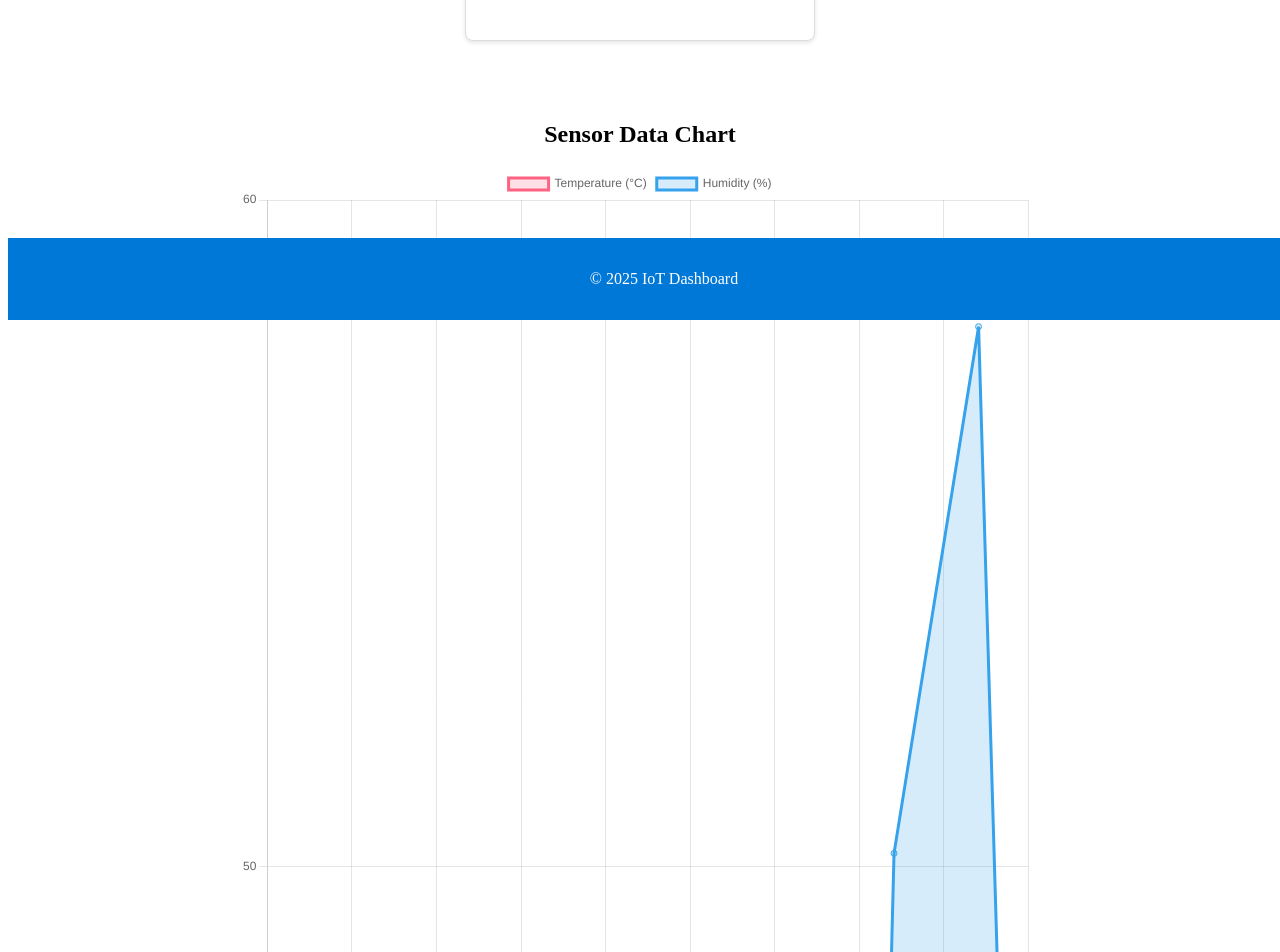
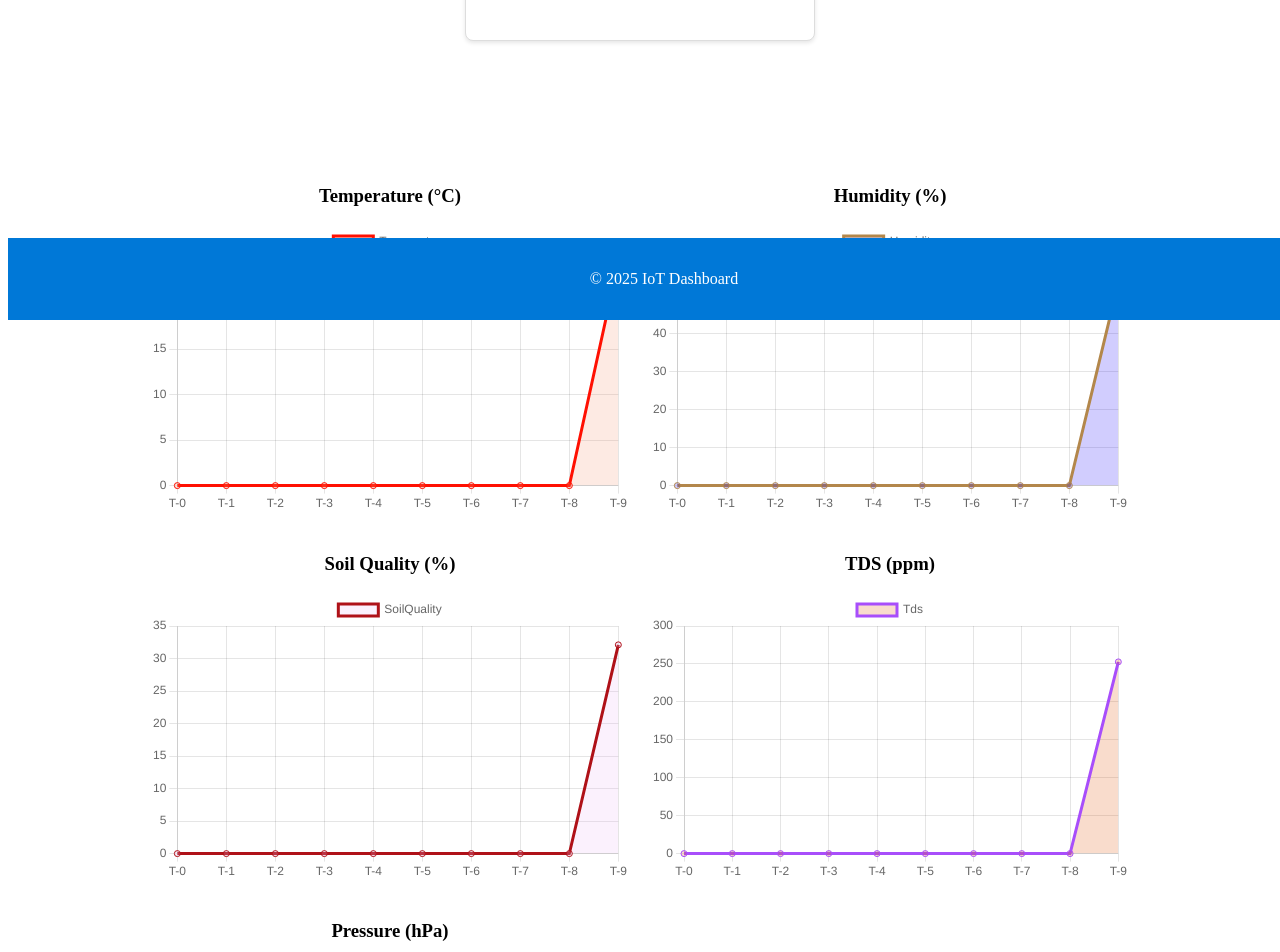
Before and after one commit to Pranab4321/iotMonitoringDashboard, a React (Create React App) app: page / in a window 1280 px wide. Shown: the part 480-1432 px from the top of the page. Built offline with nearby package versions, Linux system fonts and the light colour scheme.

Commit message:
Update SensorChart.js

```diff
--- a/src/components/SensorChart.js
+++ b/src/components/SensorChart.js
@@ -1,46 +1,45 @@
-// import React from 'react';
-
-// const SensorChart = () => {
-//   return (
-//     <div>
-//       <h3>Sensor Chart</h3>
-//     </div>
-//   );
-// };
-
-// export default SensorChart;
-import React, { useEffect, useRef } from 'react';
+import React, { useEffect, useRef, useState } from 'react';
 import Chart from 'chart.js/auto';
 
 function SensorChart() {
-  const chartRef = useRef(null);
+  const chartRefs = {
+    temperature: useRef(null),
+    humidity: useRef(null),
+    soilQuality: useRef(null),
+    tds: useRef(null),
+    pressure: useRef(null),
+  };
+
+  const [chartData, setChartData] = useState({
+    temperature: Array(10).fill(0),
+    humidity: Array(10).fill(0),
+    soilQuality: Array(10).fill(0),
+    tds: Array(10).fill(0),
+    pressure: Array(10).fill(0),
+  });
 
   useEffect(() => {
-    const ctx = chartRef.current.getContext('2d');
-    const sensorChart = new Chart(ctx, {
+    const chartInstances = {};
+
+    Object.keys(chartRefs).forEach((sensor) => {
+      const ctx = chartRefs[sensor].current.getContext('2d');
+      chartInstances[sensor] = new Chart(ctx, {
         type: 'line',
         data: {
           labels: Array.from({ length: 10 }, (_, i) => `T-${i}`),
           datasets: [
             {
-            label: 'Temperature (°C)',
-            data: Array(10).fill(0),
-            borderColor: 'rgba(255, 99, 132, 1)',
-            backgroundColor: 'rgba(255, 99, 132, 0.2)',
-            fill: true,
-          },
-          {
-            label: 'Humidity (%)',
-            data: Array(10).fill(0),
-            borderColor: 'rgba(54, 162, 235, 1)',
-            backgroundColor: 'rgba(54, 162, 235, 0.2)',
+              label: sensor.charAt(0).toUpperCase() + sensor.slice(1),
+              data: chartData[sensor],
+              borderColor: getRandomColor(),
+              backgroundColor: getRandomColor(0.2),
               fill: true,
             },
           ],
         },
         options: {
           responsive: true,
-        maintainAspectRatio: false,
+          maintainAspectRatio: true,
           plugins: {
             legend: {
               position: 'top',
@@ -56,25 +55,82 @@ function SensorChart() {
           },
         },
       });
+    });
 
     const interval = setInterval(() => {
-      sensorChart.data.datasets[0].data.shift();
-      sensorChart.data.datasets[0].data.push((20 + Math.random() * 10).toFixed(1));
-      sensorChart.data.datasets[1].data.shift();
-      sensorChart.data.datasets[1].data.push((40 + Math.random() * 20).toFixed(1));
-      sensorChart.update();
-    }, 2000);
+      const newChartData = { ...chartData };
+
+      Object.keys(chartData).forEach((sensor) => {
+        newChartData[sensor].shift();
+        newChartData[sensor].push(generateRandomData(sensor));
+      });
+
+      setChartData(newChartData);
+
+      Object.keys(chartInstances).forEach((sensor) => {
+        chartInstances[sensor].data.datasets[0].data = newChartData[sensor];
+        chartInstances[sensor].update();
+      });
+    }, 3000);
 
     return () => {
       clearInterval(interval);
-      sensorChart.destroy();
+      Object.keys(chartInstances).forEach((sensor) => {
+        chartInstances[sensor].destroy();
+      });
     };
-  }, []);
+  }, [chartData]);
+
+  const generateRandomData = (sensor) => {
+    switch (sensor) {
+      case 'temperature':
+        return (20 + Math.random() * 10).toFixed(1);
+      case 'humidity':
+        return (40 + Math.random() * 20).toFixed(1);
+      case 'soilQuality':
+        return (30 + Math.random() * 30).toFixed(1);
+      case 'tds':
+        return (200 + Math.random() * 100).toFixed(1);
+      case 'pressure':
+        return (1000 + Math.random() * 500).toFixed(1);
+      default:
+        return 0;
+    }
+  };
+
+  const getRandomColor = (opacity = 1) => {
+    const r = Math.floor(Math.random() * 256);
+    const g = Math.floor(Math.random() * 256);
+    const b = Math.floor(Math.random() * 256);
+    return `rgba(${r},${g},${b},${opacity})`;
+  };
 
   return (
-    <section id="sensor-chart" style={{ margin: '2rem auto', width: '90%', maxWidth: '800px', textAlign: 'center' }}>
-      <h2>Sensor Data Chart</h2>
-      <canvas ref={chartRef}></canvas>
+    <section style={{ margin: '3rem auto', maxWidth: '1000px', padding: '20px', display: 'flex', flexWrap: 'wrap', justifyContent: 'space-between' }}>
+      <div className="chart-box" style={{ width: 'calc(50% - 20px)', margin: '10px', textAlign: 'center', boxSizing: 'border-box' }}>
+        <h3>Temperature (°C)</h3>
+        <canvas ref={chartRefs.temperature} style={{ height: '180px', width: '100%' }}></canvas>
+      </div>
+
+      <div className="chart-box" style={{ width: 'calc(50% - 20px)', margin: '10px', textAlign: 'center', boxSizing: 'border-box' }}>
+        <h3>Humidity (%)</h3>
+        <canvas ref={chartRefs.humidity} style={{ height: '180px', width: '100%' }}></canvas>
+      </div>
+
+      <div className="chart-box" style={{ width: 'calc(50% - 20px)', margin: '10px', textAlign: 'center', boxSizing: 'border-box' }}>
+        <h3>Soil Quality (%)</h3>
+        <canvas ref={chartRefs.soilQuality} style={{ height: '180px', width: '100%' }}></canvas>
+      </div>
+
+      <div className="chart-box" style={{ width: 'calc(50% - 20px)', margin: '10px', textAlign: 'center', boxSizing: 'border-box' }}>
+        <h3>TDS (ppm)</h3>
+        <canvas ref={chartRefs.tds} style={{ height: '180px', width: '100%' }}></canvas>
+      </div>
+
+      <div className="chart-box" style={{ width: 'calc(50% - 20px)', margin: '10px', textAlign: 'center', boxSizing: 'border-box' }}>
+        <h3>Pressure (hPa)</h3>
+        <canvas ref={chartRefs.pressure} style={{ height: '180px', width: '100%' }}></canvas>
+      </div>
     </section>
   );
 }
```
Lines whose indentation alone changed are shown as unchanged.
